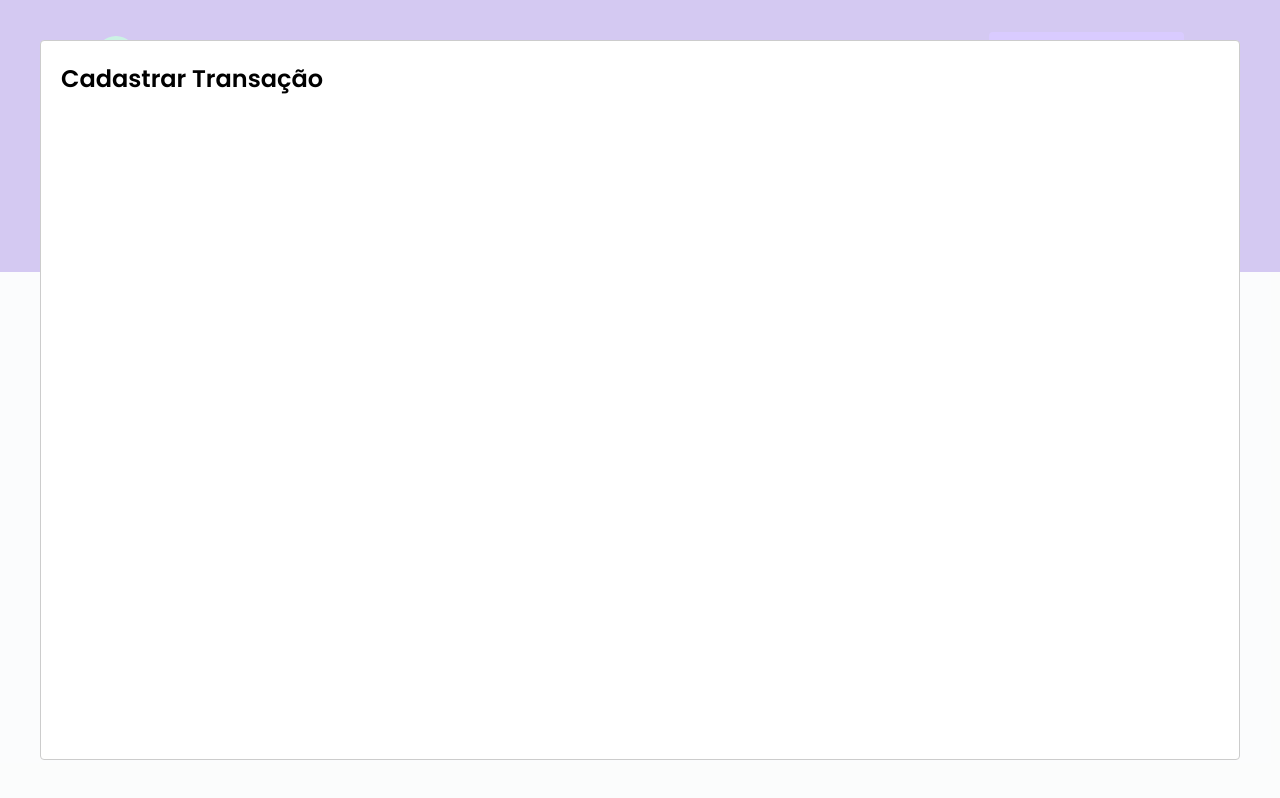
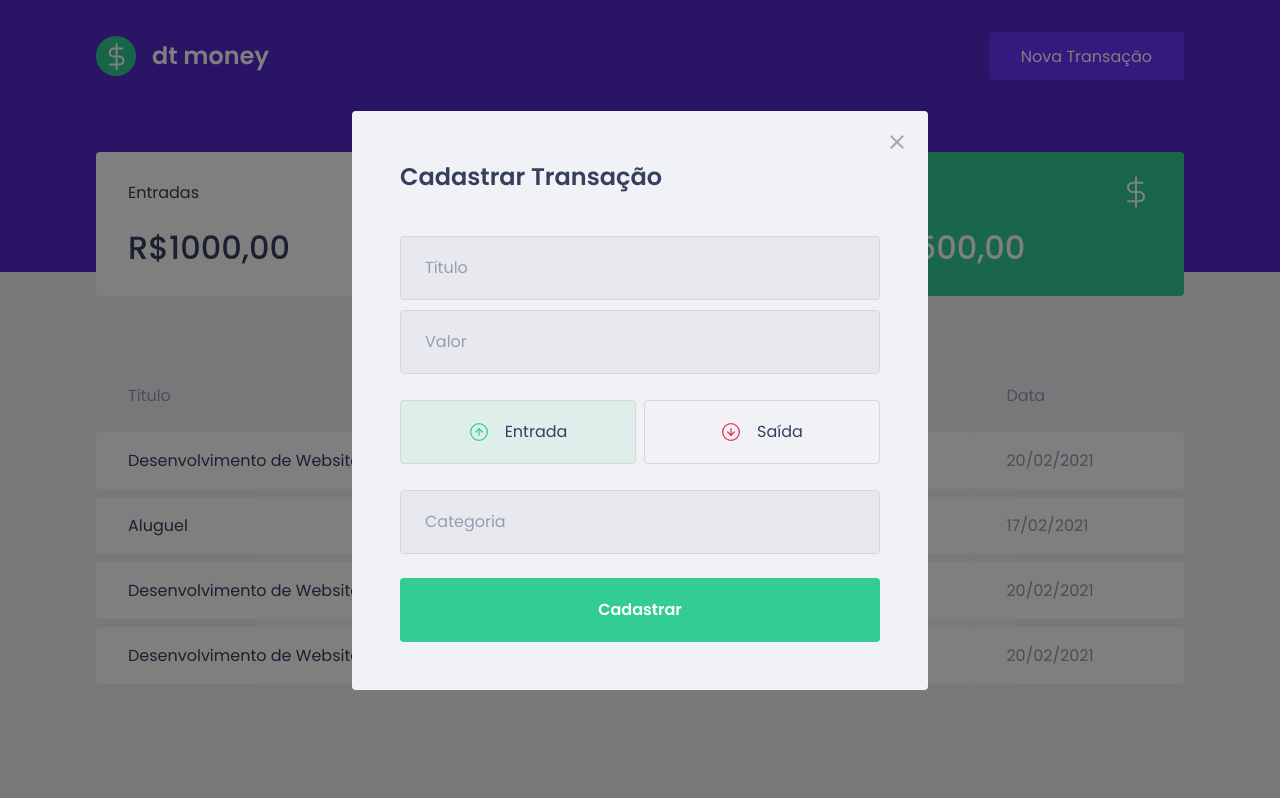
Before and after one commit to JCARSAN/dtmoney, a React (Create React App) app: page / in a window 1280 px wide. Both pictures are taken after a click on the button "Nova Transação". Built offline with nearby package versions, Linux system fonts and the light colour scheme; no server answers; what miragejs would draw is missing.

Commit message:
Estilização do elemento modal e as devidas alterações nos arquivos

```diff
--- a/package.json
+++ b/package.json
@@ -5,6 +5,7 @@
   "dependencies": {
     "axios": "^0.26.1",
     "miragejs": "^0.1.43",
+    "polished": "^4.1.4",
     "react": "^17.0.2",
     "react-dom": "^17.0.2",
     "react-modal": "^3.14.4",
--- a/src/App.tsx
+++ b/src/App.tsx
@@ -6,6 +6,7 @@
 import { TransactionsTable } from './components/TransactionsTable/TransactionsTable';
 import { GlobalStyle } from './styles/global';
 import Modal from 'react-modal';
+import { NewTransactionModal } from './components/NewTransactionModal';
 
 Modal.setAppElement('#root');
 
@@ -25,11 +26,10 @@
     <>
       <Header onOpenNewTransactionModal={ handleOpenNewTransactionModal } />
       <Dashboard/>
-      <Modal
-            isOpen={ isNewTransactionModalOpen }
-            onRequestClose={ handleCloseNewTransactionModal }>
-        <h2>Cadastrar Transação</h2>
-      </Modal>
+      <NewTransactionModal
+        isOpen={isNewTransactionModalOpen}
+        onRequestClose= {handleCloseNewTransactionModal}
+      />
       <GlobalStyle/>
     </>
   );
--- /dev/null
+++ b/src/components/NewTransactionModal/index.tsx
@@ -0,0 +1,72 @@
+import Modal from 'react-modal';
+import { Container, RadioBox, TransactionTypeContainer } from './styles';
+import closeImg from '../../assets/close.svg';
+import incomeImg from '../../assets/income.svg';
+import outcomeImg from '../../assets/outcome.svg';
+import { useState } from 'react';
+
+interface newTransactionModalProps{
+    isOpen: boolean;
+    onRequestClose: () => void;
+}
+
+export function NewTransactionModal({isOpen, onRequestClose}:newTransactionModalProps){
+
+    const[type, setType] = useState('deposit');
+
+    return(
+      <Modal
+            isOpen={ isOpen }
+            onRequestClose={ onRequestClose }
+            overlayClassName="react-modal-overlay"
+            className="react-modal-content"
+      >
+
+        <button
+            type='button'
+            onClick={onRequestClose}
+            className="react-modal-close"
+        >
+            <img src={closeImg} alt="Fechar Modal" />
+        </button>
+
+        <Container>
+            <h2>Cadastrar Transação</h2>
+            <input
+                placeholder='Título'
+            />
+            <input
+                type="number"
+                placeholder='Valor'
+            />
+
+            <TransactionTypeContainer>
+                <RadioBox
+                 type='button'
+                 onClick={ () => {setType('deposit')} }
+                 isActive={ type === 'deposit'}
+                 activeColor="green"
+                >
+                    <img src={incomeImg} alt="Entrada"></img>
+                    <span>Entrada</span>
+                </RadioBox>
+                <RadioBox
+                 type='button'
+                 onClick={ () => {setType('withdraw')} }
+                 isActive={ type === 'withdraw'}
+                 activeColor="red"
+                >
+                    <img src={outcomeImg} alt="Saída"></img>
+                    <span>Saída</span>
+                </RadioBox>
+            </TransactionTypeContainer>
+
+            <input
+                placeholder='Categoria'
+            />
+
+            <button type="submit">Cadastrar</button>
+        </Container>
+      </Modal>
+    );
+}
--- /dev/null
+++ b/src/components/NewTransactionModal/styles.ts
@@ -0,0 +1,93 @@
+import styled from 'styled-components';
+import { darken, transparentize } from 'polished';
+
+export const Container = styled.form`
+    h2{
+        color: var(--text-title);
+        font-size: 1.5rem;
+        margin-bottom: 2rem;
+    }
+    input, button{
+        width: 100%;
+        margin-top: 10px;
+        padding: 0 1.5rem;
+        border-radius: 0.25rem;
+    }
+    input{
+        width: 100%;
+        height: 4rem;
+        border: 1px solid #d7d7d7;
+        background: #e7e9ee;
+        font-weight: 400;
+        font-size: 1rem;
+
+        &::placeholder{
+            color: var(--text-body);
+        }
+    }
+    button[type="submit"]{
+        background: var(--green);
+        color: #fff;
+        height: 4rem;
+        border: 0;
+        font-size: 1rem;
+        font-weight: 600;
+        margin-top: 1.5rem;
+
+        transition: filter 0.2s;
+
+        &:hover{
+            filter: brightness(0.9);
+        }
+    }
+`;
+
+export const TransactionTypeContainer = styled.div`
+    margin: 1rem 0;
+    display: grid;
+    grid-template-columns: 1fr 1fr;
+    gap: 0.5rem;
+`;
+
+interface RadioBoxProps{
+    isActive: boolean;
+    activeColor: 'green' | 'red';
+}
+
+const colors ={
+    green: '#33CC95',
+    red: '#E52E4D'
+}
+
+export const RadioBox = styled.button<RadioBoxProps>`
+        height: 4rem;
+        border: 1px solid #d7d7d7;
+        border-radius: 0.25rem;
+
+        background: ${(props) => props.isActive
+           ? transparentize(0.9, colors[props.activeColor])
+           : 'transparent'
+        };
+
+        display: flex;
+        align-items: center;
+        justify-content: center;
+
+        transition: border-color 0.2s;
+
+        &:hover{
+            border-color: ${darken(0.1,'#d7d7d7')};
+        }
+
+        img{
+            width: 20px;
+            height: 20px;
+        }
+
+        span{
+            display: inline-block;
+            margin-left: 1rem;
+            font-size: 1rem;
+            color: var(--text-title);
+        }
+`;
--- a/src/styles/global.ts
+++ b/src/styles/global.ts
@@ -42,4 +42,36 @@
         opacity: 0.6;
         cursor: not-allowed;
     }
+    .react-modal-overlay{
+        background: rgba(0,0,0,0.5);
+        position: fixed;
+        top: 0;
+        bottom: 0;
+        right: 0;
+        left: 0;
+        display: flex;
+        align-items: center;
+        justify-content: center;
+    }
+    .react-modal-content{
+        width: 100%;
+        max-width: 576px;
+        background: var(--background);
+        padding: 3rem;
+        position: relative;
+        border-radius: 0.25rem;
+    }
+    .react-modal-close{
+        position: absolute;
+        right: 1.5rem;
+        top: 1.5rem;
+        border: 0;
+        background: transparent;
+
+        transition: filter 0.2s;
+
+        &:hover{
+            filter: brightness(0.8);
+        }
+    }
 `
```
Also changed, not shown: 1 other file (tests, documents, lock files or other folders).
